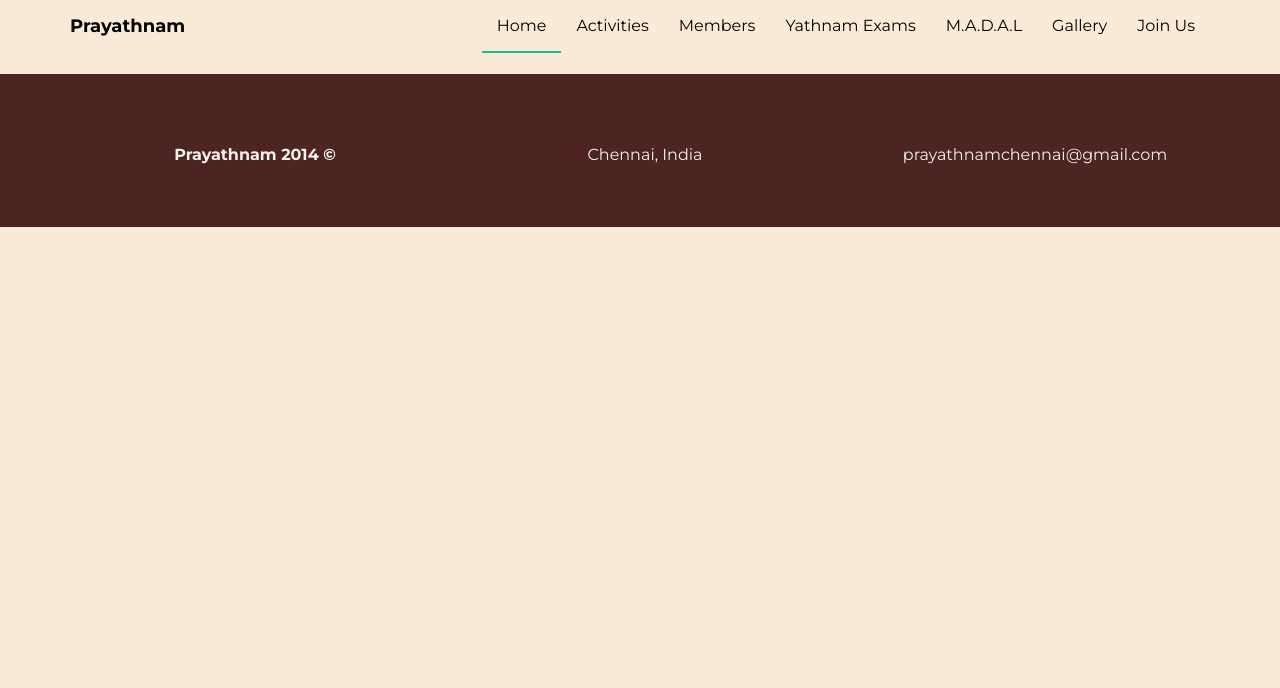
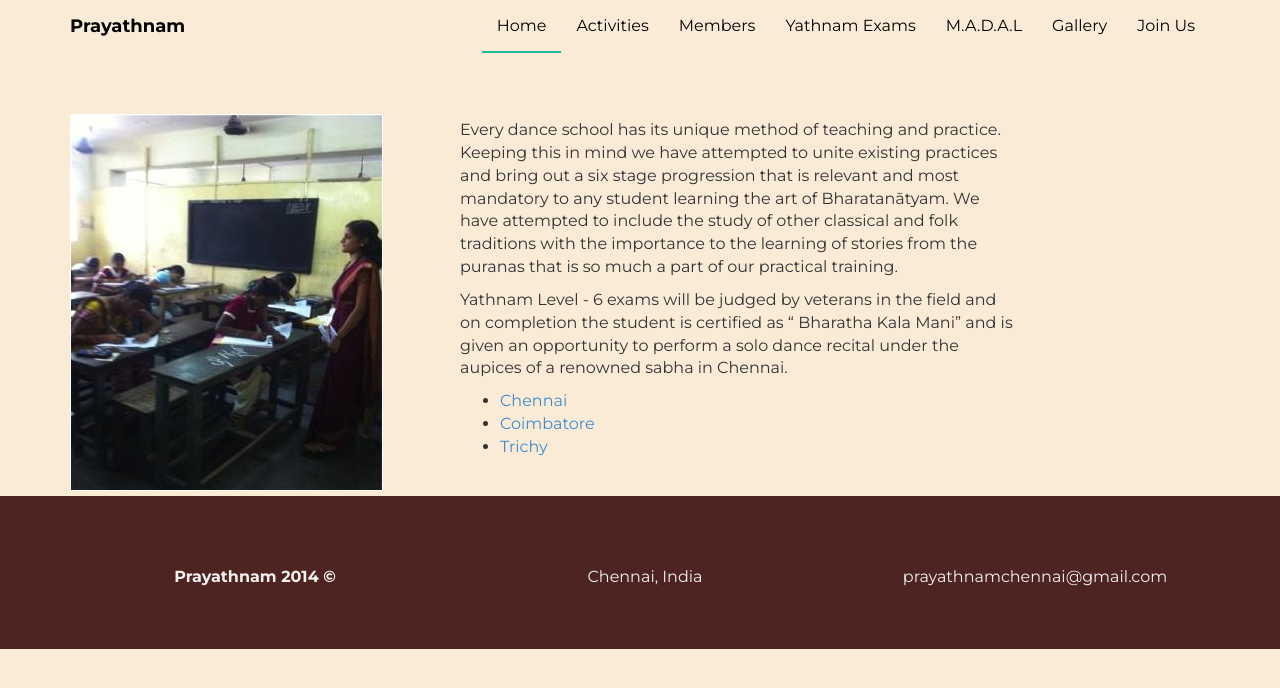
Before and after one commit to prayathnam/prayathnam.github.io, a Jekyll site: the page built from yathnamExams/index.html, in a window 1280 px wide. Shown: the top 688 px of the page. Built offline with Jekyll 4.4.1, drawn with Linux system fonts in a browser that asks for light colours; nearby versions of some CDN libraries; Markdown is read by kramdown in place of the engine named in the settings.

Commit message:
Added bit on yathnam exams

```diff
--- a/_includes/footer.html
+++ b/_includes/footer.html
@@ -1,22 +1,3 @@
-<!-- <div id="social">
-	<div class="container">
-		<div class="row centered">
-			<div class="col-lg-3">
-				<a href="https://github.com/rohitmukherjee" target="_blank"><i class="fa fa-github"></i></a>
-			</div>
-			<div class="col-lg-3">
-				<a href="http://sg.linkedin.com/in/rohitmukherjee93/" target="_blank"><i class="fa fa-linkedin"></i></a>
-			</div>
-			<div class="col-lg-3">
-				<a href="https://twitter.com/singbynight" target="_blank"><i class="fa fa-twitter"></i></a>
-			</div>
-			<div class="col-lg-3">
-				<a href="https://www.facebook.com/rohit.mukherjee.12" target="_blank"><i class="fa fa-facebook"></i></a>
-			</div>
-		</div><! --/row -->
-	</div><! --/container -->
-</div><! --/social -->
-
 <div id="footerwrap">
 	<div class="container">
 		<div class="row centered">
--- a/assets/css/style.css
+++ b/assets/css/style.css
@@ -238,6 +238,12 @@ h1, h2, h3, h4, h5, h6 {
 .li-padded {
 	padding: 5px;
 }
-.padded-bottom {
-	padding-bottom: 5px;
+.margin-bottom {
+	margin-bottom: 5px;
 }
+.margin-top {
+	margin-top: 5px;
+}
+.centered-image {
+	margin-left: 400px;
+}
--- a/yathnamExams/index.html
+++ b/yathnamExams/index.html
@@ -2,3 +2,23 @@
 title: Home
 layout: default
 ---
+<div class="container default-page">
+	<div class="row">
+		<div class="col-md-4 margin-bottom">
+			<img src="/assets/img/yathnamExam.jpg"/>
+		</div>
+		<div class="col-md-6 margin-bottom">
+			<p class="margin-top">
+				Every dance school has its unique method of teaching and practice. Keeping this in mind we have attempted to unite existing practices and bring out a six stage progression that is relevant and most mandatory to any student learning the art of Bharatanātyam. We have attempted to include the study of other classical and folk traditions with the importance to the learning of stories from the puranas that is so much a part of our practical training.
+			</p>
+			<p>
+				Yathnam Level - 6 exams will be judged by veterans in the field and on completion the student is certified as “ Bharatha Kala Mani” and is given an opportunity to perform a solo dance recital under the aupices of a renowned sabha in Chennai.
+			</p>
+			<ul>
+				<li><a href="{{ page.url/chennai }}">Chennai</a></li>
+				<li><a href="{{ page.url/chennai }}">Coimbatore</a></li>
+				<li><a href="{{ page.url/trichy }}">Trichy</a></li>
+			</ul>
+		</div>
+	</div>
+</div>
```
Also changed, not shown: activities/index.html (+6 -6 lines), assets/img/yathnamExam.jpg (added).
